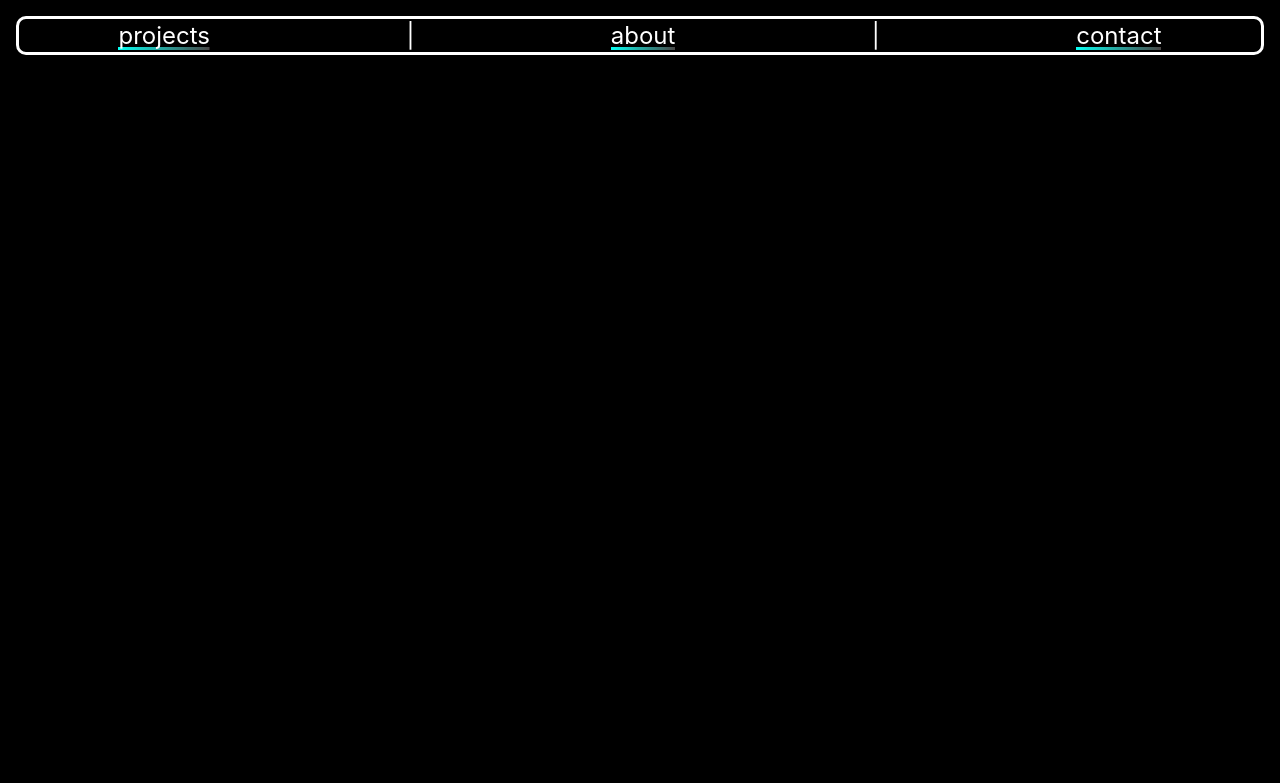
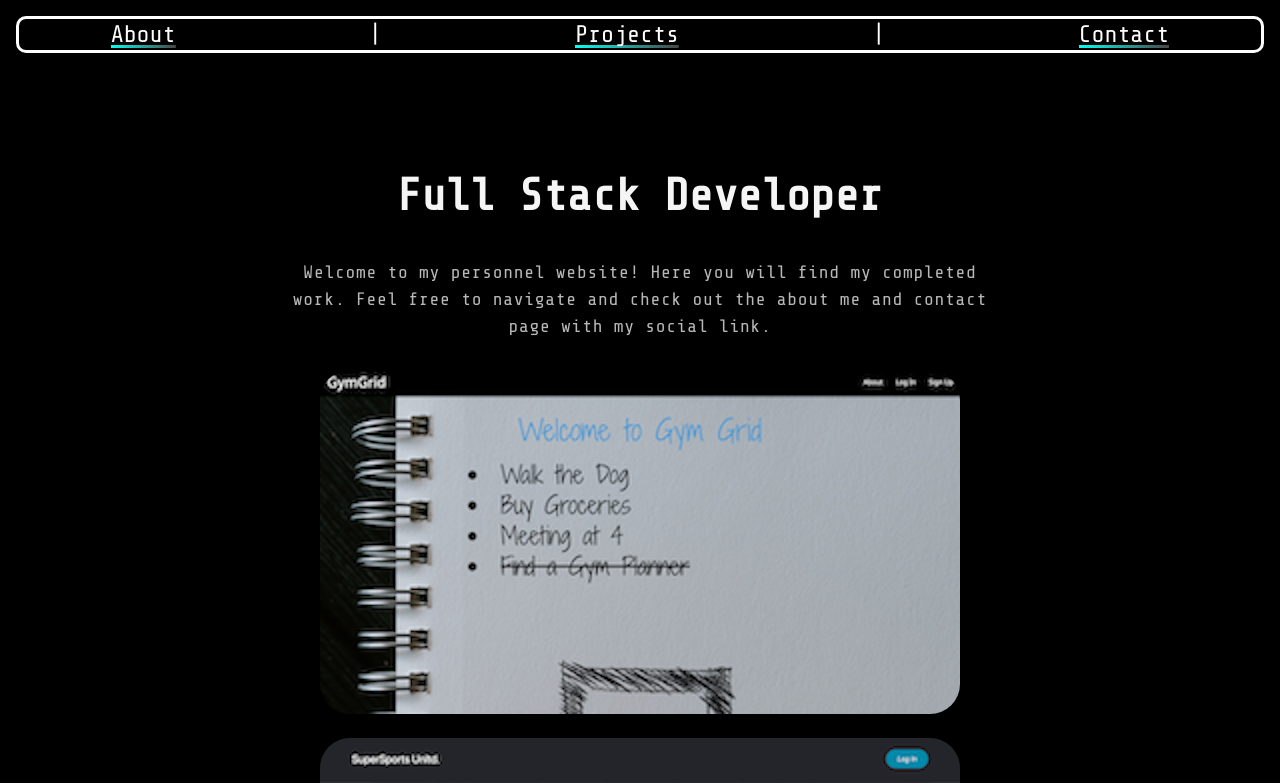
Before and after one commit to kxiside/portfolio, a React (Create React App) app: page /projects in a window 1280 px wide. Shown: the top 783 px of the page. Built offline with nearby package versions, Linux system fonts and the light colour scheme.

Commit message:
update(projects): New layout for nav - Switched Projects with About pages - About page is now linked to "/" - Text for the Project page

```diff
--- a/public/index.html
+++ b/public/index.html
@@ -27,7 +27,7 @@
       work correctly both with client-side routing and a non-root public URL.
       Learn how to configure a non-root public URL by running `npm run build`.
     -->
-    <title>MERN Infrastructure</title>
+    <title>Kai Swendseid</title>
   </head>
   <body>
     <noscript>You need to enable JavaScript to run this app.</noscript>
--- a/src/components/NavBar/NavBar.css
+++ b/src/components/NavBar/NavBar.css
@@ -1,4 +1,6 @@
-
+* {
+    font-family: Share Tech Mono;
+}
 
 .nav {
     display: flex;
--- a/src/components/NavBar/NavBar.jsx
+++ b/src/components/NavBar/NavBar.jsx
@@ -4,11 +4,11 @@ import './NavBar.css'
 export default function NavBar () {
   return (
     <nav className='nav'>
-      <Link to="/" className='link'>projects</Link>
+      <Link to="/" className='link'>About</Link>
       &nbsp; | &nbsp;
-      <Link to="/About" className='link'>about</Link>
+      <Link to="/projects" className='link'>Projects</Link>
       &nbsp; | &nbsp;
-      <Link to="/Contact" className='link'>contact</Link>
+      <Link to="/Contact" className='link'>Contact</Link>
     </nav>
   );
 }
--- a/src/components/ProjectCard.jsx
+++ b/src/components/ProjectCard.jsx
@@ -1,15 +1,18 @@
 import { Row } from "react-bootstrap";
 
-export default function ProjectCard ({ title, description, img }) {
-
+export default function ProjectCard ({ title, style, description, img, link }) {
+    const a = {link}
     return (
         <Row size={10} sm={6} md={4}>
         <div className="proj-imgbx">
           <img src={img} />
-          <div className="proj-txtx">
+          <a href={link}>
+            <div className="proj-txtx">
             <h4>{title}</h4>
             <span>{description}</span>
+            <p>{style}</p>
           </div>
+          </a>
         </div>
       </Row>
     )
--- a/src/index.css
+++ b/src/index.css
@@ -12,6 +12,7 @@
 
 *, *:before, *:after {
   box-sizing: border-box;
+  font-family: Share Tech Mono;
 }
 
 body {
--- a/src/pages/About/AboutPage.jsx
+++ b/src/pages/About/AboutPage.jsx
@@ -4,7 +4,7 @@ export default function AboutPage() {
 
   return (
     <>
-      <h1>About</h1>
+      <h1>Kai Swendseid</h1>
     </>
   );
 }
--- a/src/pages/App/App.jsx
+++ b/src/pages/App/App.jsx
@@ -12,9 +12,9 @@ export default function App() {
           <>
             <NavBar />
             <Routes>
-              <Route path="/" element={<HomePage />} />
+              <Route path="/" element={<AboutPage />} />
               <Route path="/contact" element={<ContactPage />} />
-              <Route path="/about" element={<AboutPage />} />
+              <Route path="/projects" element={<HomePage />} />
             </Routes>
           </>
     </main>
--- a/src/pages/Home/Home.css
+++ b/src/pages/Home/Home.css
@@ -7,8 +7,14 @@
       font-size: 45px;
       font-weight: 700;
     text-align: center;
+    color: whitesmoke;
   }
-  .project p {
+
+.style {
+    color: black;
+    text-decoration: none;
+}
+  .project-txt {
     color: #B8B8B8;
     font-size: 18px;
     letter-spacing: 0.8px;
@@ -48,6 +54,7 @@
     transition: 0.5s ease-in-out;
     opacity: 0;
     width: 100%;
+    color: black;
   }
   .proj-imgbx:hover .proj-txtx {
     top: 50%;
@@ -59,7 +66,7 @@
     letter-spacing: 0.8px;
     line-height: 1.1em;
   }
-  .proj-txtx span {
+  .proj-txtx span  {
     font-style: italic;
     font-weight: 400;
     font-size: 15px;
--- a/src/pages/Home/HomePage.jsx
+++ b/src/pages/Home/HomePage.jsx
@@ -4,24 +4,29 @@ import ProjectCard from "../../components/ProjectCard"
 import gymgrid from "../../images/gymgridss.png"
 import supersports from "../../images/superss.png"
 import star from "../../images/starss.png"
-import TrackVisibility from 'react-on-screen'
 
 export default function HomePage() {
     const projects = [
         {
           title: "Gym Grid",
-          description: "Python/Django",
-          img: gymgrid
+          style: "Team",
+          description: "Python/Django/CSS/AWS",
+          img: gymgrid,
+          link: "https://gymgrid.onrender.com/"
         },
         {
             title: "SuperSportsUnltd.",
+            style: "Solo",
             description: "HTML5/CSS/Javascript/Node/Express/Mongodb",
-            img: supersports
+            img: supersports,
+            link: "https://supersports.fly.dev/"
         },
         {
             title: "Starsweeper",
+            style: "Solo",
             description: "HTML5/CSS/Javascript",
-            img: star
+            img: star,
+            link: "https://kxiside.github.io/starsweeper/"
         },
 
     ]
@@ -30,14 +35,12 @@ export default function HomePage() {
         <Container>
           <Row>
             <Col size={12}>
-              <TrackVisibility>
-                {({ isVisible }) =>
-                <div className={isVisible ? "animate__animated animate__fadeIn": ""}>
-                  <h2>Projects</h2>
-                  <p>Lorem Ipsum is simply dummy text of the printing and typesetting industry. Lorem Ipsum has been the industry's standard dummy text ever since the 1500s, when an unknown printer took a galley of type and scrambled it to make a type specimen book.</p>
-                  <Tab.Container id="projects-tabs" className="container" defaultActiveKey="first">
-                    <Tab.Content id="slideInUp" className={isVisible ? "animate__animated animate__slideInUp" : ""}>
-                      <Tab.Pane eventKey="first"d>
+                <div>
+                  <h2>Full Stack Developer</h2>
+                  <p className="project-txt">Welcome to my personnel website! Here you will find my completed work. Feel free to navigate and check out the about me and contact page with my social link.</p>
+                  <Tab.Container className="container">
+                    <Tab.Content>
+                      <Tab.Pane>
                         <Col className="proj">
                           {
                             projects.map((project, index) => {
@@ -54,12 +57,10 @@ export default function HomePage() {
                     </Tab.Content>
                   </Tab.Container>
                 </div>
-                }
-              </TrackVisibility>
             </Col>
           </Row>
         </Container>
-        <img className="background-image-right" ></img>
+        <img className="BG" ></img>
       </section>
     )
 }
```
